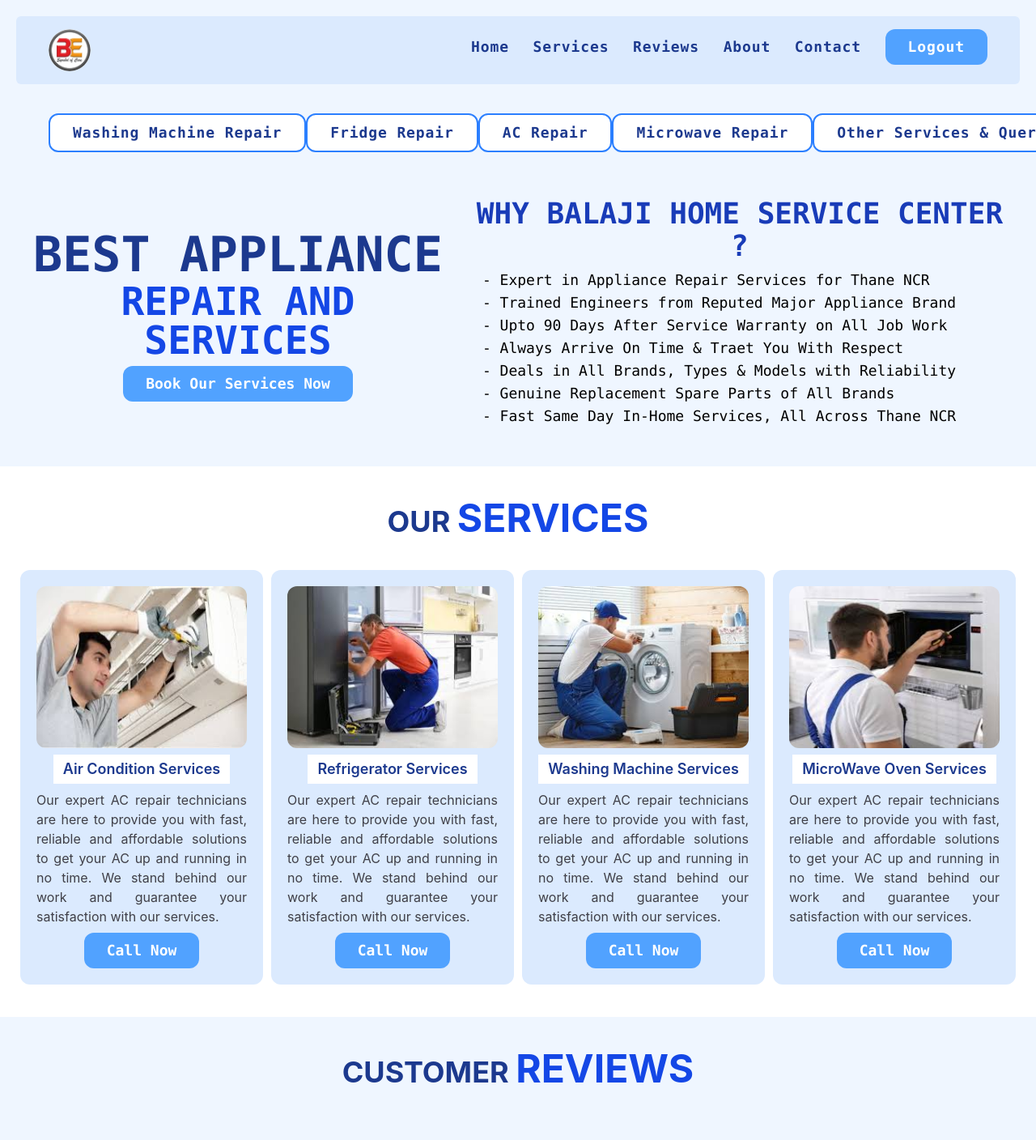
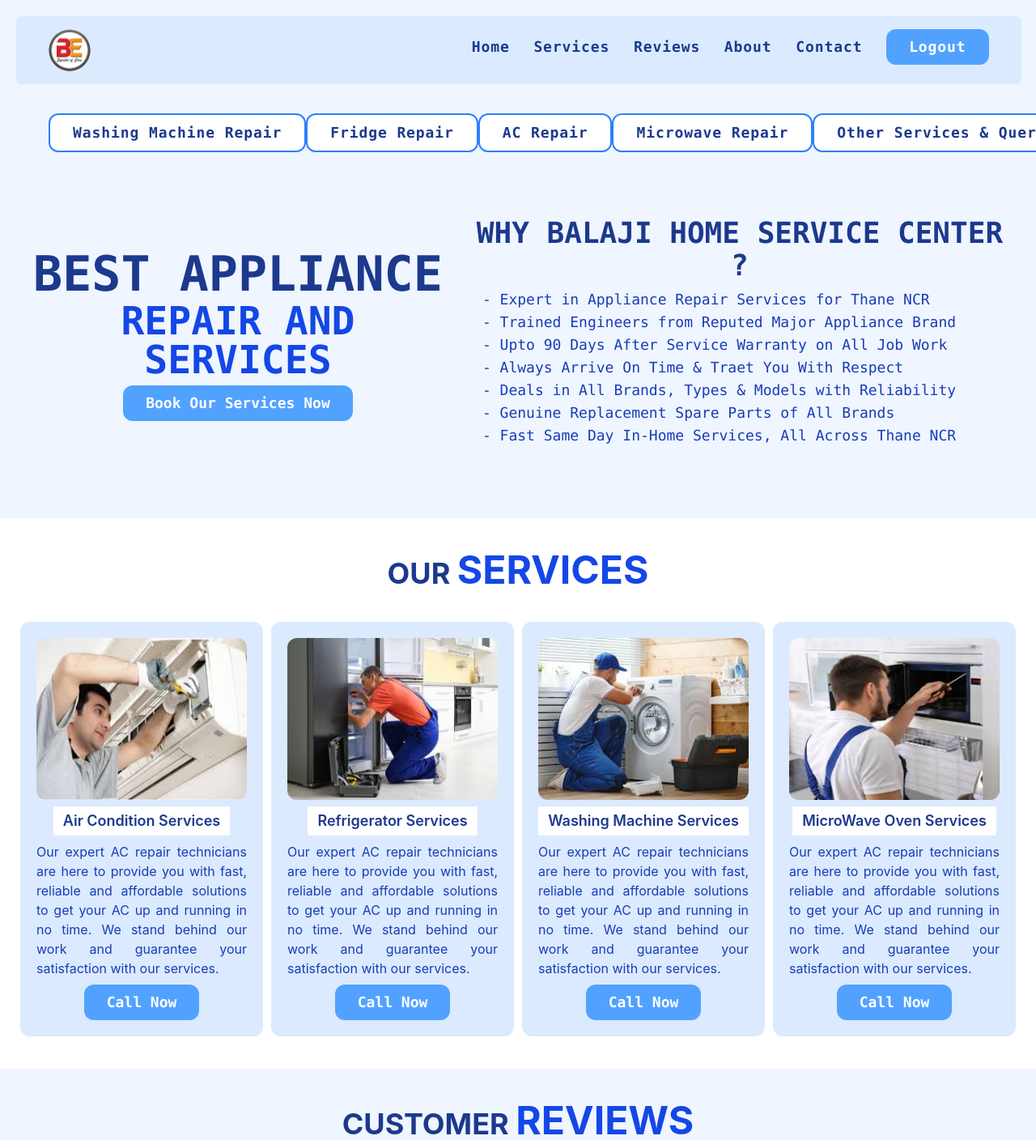
Before and after one commit to anshu-Creates/mern-stack-project, a React app in the folder Frontend/: page / in a window 1280 px wide. Shown: the top 1408 px of the page at 81% size. Built offline with nearby package versions, Linux system fonts and the light colour scheme; the HTML template or start-up script is replaced by a standard one.

Commit message:
Update styling and layout for Footer, Main, Navbar, Servicebar, and Servicecard components

```diff
--- a/Frontend/src/components/Footer/Footer.jsx
+++ b/Frontend/src/components/Footer/Footer.jsx
@@ -24,7 +24,7 @@
         <h4 className="text-2xl text-center mb-2 text-blue-900 font-bold">
           About Us
         </h4>
-        <p className="text-justify text-blue-800">
+        <p className="text-center text-blue-800">
           Welcome to Balaji Repair & Services, where innovation meets excellence. We are a passionate team dedicated to providing top-notch Washing Machine, Microwave, Fridge, AC Repair. Our mission is to deliver high-quality solutions that cater to your needs, ensuring efficiency, reliability and satisfaction. With a team of skilled professionals and years of experience, we strive to stay ahead of industry.
         </p>
       </div>
--- a/Frontend/src/components/Home/Main/Main.jsx
+++ b/Frontend/src/components/Home/Main/Main.jsx
@@ -4,7 +4,7 @@
 
   const Main = () => {
     return (
-      <div className='flex m-5 justify-around align-middle'>
+      <div className='flex mx-5 mt-10 mb-15 justify-around align-middle'>
         <Left/>
         <Right/>
       </div>
--- a/Frontend/src/components/Home/Main/Right.jsx
+++ b/Frontend/src/components/Home/Main/Right.jsx
@@ -3,8 +3,8 @@
   const Right = () => {
     return (
       <div className='text-center py-5'>
-        <h1 className='text-4xl text-blue-800 font-bold mb-2'>WHY BALAJI HOME SERVICE CENTER ?</h1>
-        <ul className='text-lg text-justify pl-7'>
+        <h1 className='text-4xl text-blue-900 font-bold mb-2'>WHY BALAJI HOME SERVICE CENTER ?</h1>
+        <ul className='text-lg text-blue-800 text-justify pl-7'>
             <li>- Expert in Appliance Repair Services for Thane NCR</li>
             <li>- Trained Engineers from Reputed Major Appliance Brand</li>
             <li>- Upto 90 Days After Service Warranty on All Job Work</li>
--- a/Frontend/src/components/Home/Navbar/Navbar.jsx
+++ b/Frontend/src/components/Home/Navbar/Navbar.jsx
@@ -4,7 +4,7 @@
 
 const Navbar = () => {
   return (
-    <div className='flex m-5 py-4 px-10 sticky rounded-md bg-blue-100 justify-between align-middle'>
+    <div className='flex m-5 py-4 px-10 fixed top-0 w-[97%] rounded-md bg-blue-100 justify-between align-middle'>
         <Logo/>
         <Nav/>
     </div>
--- a/Frontend/src/components/Home/Servicebar/Servicebar.jsx
+++ b/Frontend/src/components/Home/Servicebar/Servicebar.jsx
@@ -2,7 +2,7 @@
 
 const Servicebar = () => {
   return (
-    <div className='flex sticky top-5 text-lg m-5 py-4 px-10 bg-transparent tracking-wider font-bold text-blue-900 justify-between items-center whitespace-nowrap'>
+    <div className='flex text-lg m-5 py-5 px-10 mt-30 bg-transparent tracking-wider font-bold text-blue-900 justify-between items-center whitespace-nowrap'>
         <button className='border-2 hover:translate-0.5  cursor-pointer hover:bg-blue-200 duration-400 border-blue-500 bg-white py-2 px-7 rounded-xl'>Washing Machine Repair</button>
         <button className='border-2 hover:translate-0.5  cursor-pointer hover:bg-blue-200 duration-400 border-blue-500 bg-white py-2 px-7 rounded-xl'>Fridge Repair</button>
         <button className='border-2 hover:translate-0.5  cursor-pointer hover:bg-blue-200 duration-400 border-blue-500 bg-white py-2 px-7 rounded-xl'>AC Repair</button>
--- a/Frontend/src/components/Services/Servicecard.jsx
+++ b/Frontend/src/components/Services/Servicecard.jsx
@@ -6,7 +6,7 @@
     <div className='bg-blue-100 w-75 p-5 rounded-xl flex flex-col items-center'>
         <img src={props.src} alt="s1" className='w-full h-50 rounded-xl'/>
         <h4 className='bg-white text-blue-900 py-1 px-3 my-2 text-center text-lg font-semibold'>{props.title}</h4>
-        <p className='text-justify text-zinc-700 mb-2'>{props.desc}</p>
+        <p className='text-justify text-blue-800 mb-2'>{props.desc}</p>
         <Button title='Call Now'/>
     </div>
   )
```
